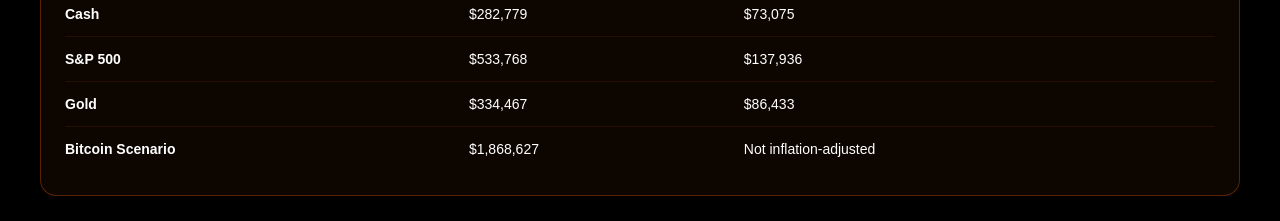
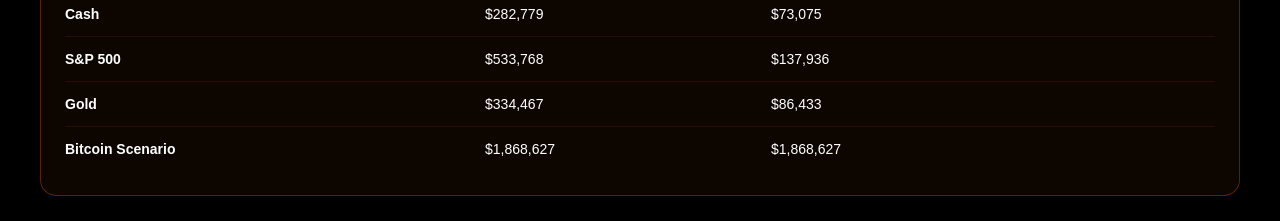
Before and after one commit to Dabberman10X/taxtaker, a Next.js app: page /calculator in a window 1280 px wide. Shown: the part 1420-1641 px from the top of the page. Built offline with nearby package versions, Linux system fonts and the light colour scheme; no server answers; the database is empty.

Commit message:
Adjust BTC inflation presentation

```diff
--- a/src/app/calculator/page.tsx
+++ b/src/app/calculator/page.tsx
@@ -345,7 +345,7 @@ export default async function CalculatorPage({
         realEstate: realRealEstateValue,
         bitcoin: btcScenarioValue,
       },
-      note: 'Bitcoin scenario is not inflation-adjusted because BTC itself is not modeled as being diluted by fiat inflation.'
+      note: 'Bitcoin is modeled as a monetary preservation asset rather than a fiat-denominated savings vehicle.'
     },
     best_location: bestLocation,
     location_ranking: rankedLocations.slice(0, 8),
@@ -626,7 +626,7 @@ export default async function CalculatorPage({
                 <tr>
                   <td className='py-3 pr-4 font-semibold'>Bitcoin Scenario</td>
                   <td className='py-3 pr-4'>{formatCurrency(btcScenarioValue, currentJurisdiction.currency_code ?? 'CAD')}</td>
-                  <td className='py-3 pr-4'>Not inflation-adjusted</td>
+                  <td className='py-3 pr-4'>{formatCurrency(btcScenarioValue, currentJurisdiction.currency_code ?? 'CAD')}</td>
                 </tr>
               </tbody>
             </table>
```
